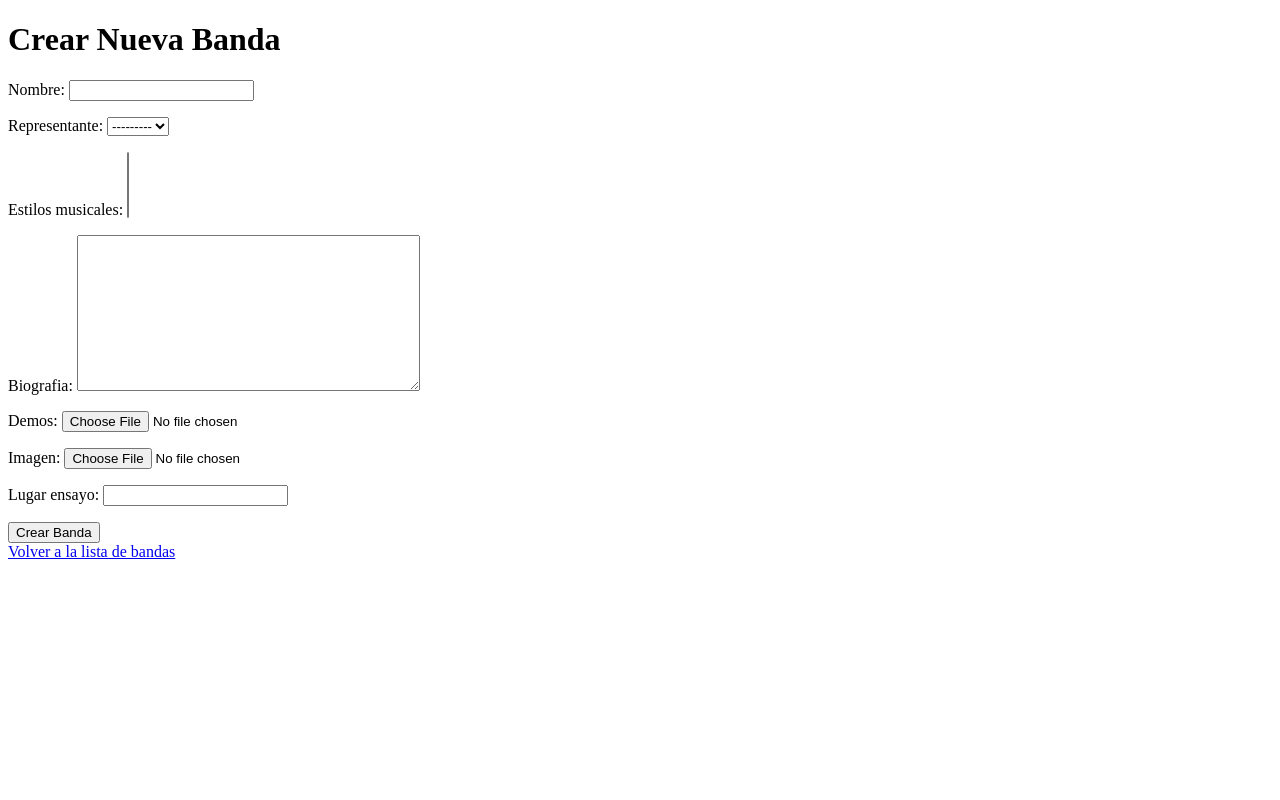
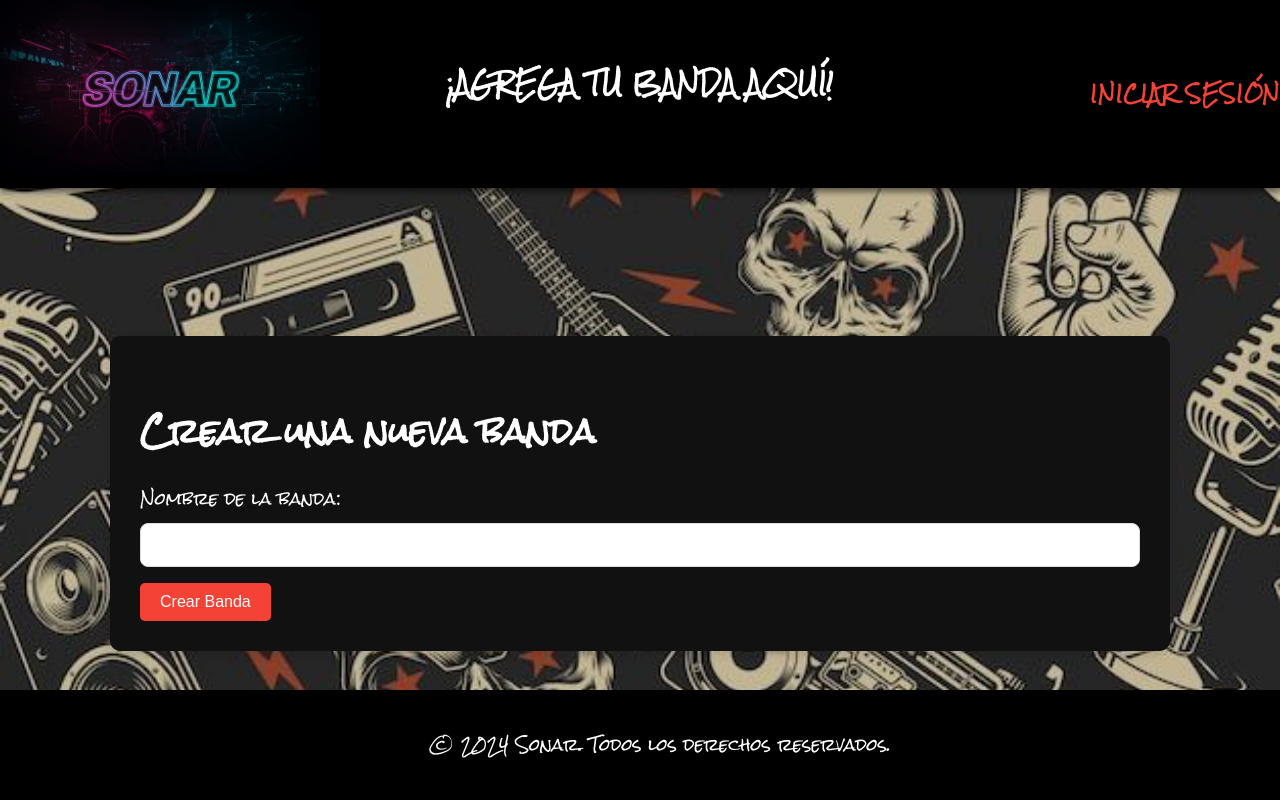
Before and after one commit to NicoButter/sonar, a Django app: template bandas/templates/create_banda.html in a window 1280 px wide. Run offline with Django 5.2, Linux system fonts and the light colour scheme; the template is opened without the code that fills it: values that come from a table or form of the project are taken from there, others are empty.

Commit message:
dasboard updates

```diff
--- a/accounts/templates/landing_page.html
+++ b/accounts/templates/landing_page.html
@@ -7,6 +7,7 @@
 {% endblock %}
 
 {% block title %}Landing{% endblock %}
+
 {% block header_title %}bienvenido!{% endblock %}
 
 {% block content %}
--- a/bandas/forms.py
+++ b/bandas/forms.py
@@ -1,7 +1,24 @@
 from django import forms
-from .models import Banda
+from .models import Banda, EstiloMusical, Integrante
+from accounts.models import Usuario
 
 class BandaForm(forms.ModelForm):
     class Meta:
         model = Banda
-        fields = ['nombre', 'representante', 'estilos_musicales', 'biografia', 'demos', 'imagen', 'lugar_ensayo']
+        fields = ['nombre']  # Solo el nombre al principio
+
+
+# class BandaForm(forms.ModelForm):
+#     class Meta:
+#         model = Banda
+#         fields = ['nombre', 'representante', 'estilos_musicales', 'biografia', 'demos', 'imagen', 'lugar_ensayo', 'estado']
+
+#     representante = forms.ModelChoiceField(queryset=Usuario.objects.filter(is_representative=True), label="Representante")
+#     estilos_musicales = forms.ModelMultipleChoiceField(queryset=EstiloMusical.objects.all(), widget=forms.CheckboxSelectMultiple)
+
+class IntegranteForm(forms.ModelForm):
+    class Meta:
+        model = Integrante
+        fields = ['rol', 'instrumentos_favoritos', 'fecha_ingreso', 'genero_preferido', 'descripcion_personal', 'redes_sociales', 'imagen']
+
+    banda = forms.ModelChoiceField(queryset=Banda.objects.all(), widget=forms.HiddenInput())
--- a/bandas/models.py
+++ b/bandas/models.py
@@ -31,7 +31,7 @@ def integrante_imagen_directory_path(instance, filename):
 
 class Banda(models.Model):
     nombre = models.CharField(max_length=100, unique=True)
-    representante = models.OneToOneField(Usuario, on_delete=models.CASCADE, related_name='banda')
+    representante = models.OneToOneField(Usuario, on_delete=models.CASCADE, related_name='banda', null=True, blank=True)
     estilos_musicales = models.ManyToManyField(EstiloMusical)
     biografia = models.TextField()
     demos = models.FileField(upload_to=banda_directory_path, blank=True, null=True)
--- /dev/null
+++ b/bandas/static/bandas/css/create_banda_styles.css
@@ -0,0 +1,72 @@
+/* Estilos generales */
+.container {
+    width: 80%;
+    max-width: 1000px;
+    margin: 0 auto;
+    padding: 30px;
+    background-color: #111;
+    border-radius: 10px;
+    box-shadow: 0 4px 8px rgba(0, 0, 0, 0.1);
+}
+
+.page-title {
+    font-size: 2rem;
+    font-weight: bold;
+    color: #333;
+    text-align: center;
+    margin-bottom: 20px;
+}
+
+/* Estilos de los formularios */
+.banda-form {
+    display: flex;
+    flex-direction: column;
+    gap: 30px;
+}
+
+.form-section {
+    padding: 15px;
+    border: 1px solid #ddd;
+    border-radius: 8px;
+}
+
+.form-title {
+    font-size: 1.5rem;
+    font-weight: bold;
+    color: #444;
+    margin-bottom: 15px;
+}
+
+/* Estilos para los campos de formulario */
+input,
+textarea,
+select {
+    width: 100%;
+    padding: 12px;
+    margin: 5px 0 15px 0;
+    border: 1px solid #ddd;
+    border-radius: 8px;
+    font-size: 1rem;
+    box-sizing: border-box;
+}
+
+input[type="file"] {
+    padding: 5px;
+}
+
+/* Estilos del botón */
+.btn-submit {
+    background-color: #4CAF50;
+    color: white;
+    border: none;
+    padding: 15px 30px;
+    font-size: 1rem;
+    cursor: pointer;
+    border-radius: 5px;
+    align-self: center;
+    transition: background-color 0.3s ease;
+}
+
+.btn-submit:hover {
+    background-color: #45a049;
+}
--- a/bandas/templates/create_banda.html
+++ b/bandas/templates/create_banda.html
@@ -1,17 +1,25 @@
-<!DOCTYPE html>
-<html lang="en">
-<head>
-    <meta charset="UTF-8">
-    <meta name="viewport" content="width=device-width, initial-scale=1.0">
-    <title>Crear Banda</title>
-</head>
-<body>
-    <h1>Crear Nueva Banda</h1>
-    <form method="post" enctype="multipart/form-data">
-        {% csrf_token %}
-        {{ form.as_p }}
-        <button type="submit">Crear Banda</button>
+{% extends 'base.html' %}
+
+{% load static %}
+
+{% block extra_styles %}
+    <link rel="stylesheet" href="{% static 'bandas/css/create_banda_styles.css' %}">
+{% endblock %}
+
+{% block title %}Agregar Banda{% endblock %}
+
+{% block header_title %}¡Agrega tu banda aquí!{% endblock %}
+
+{% block content %}
+  <div class="container">
+    <h2>Crear una nueva banda</h2>
+    <form method="POST">
+      {% csrf_token %}
+      <div class="form-group">
+        <label for="nombre">Nombre de la banda:</label>
+        <input type="text" id="nombre" name="nombre" class="form-control" required>
+      </div>
+      <button type="submit" class="btn btn-primary">Crear Banda</button>
     </form>
-    <a href="{% url 'banda_list' %}">Volver a la lista de bandas</a>
-</body>
-</html>
+  </div>
+{% endblock %}
--- a/bandas/urls.py
+++ b/bandas/urls.py
@@ -4,6 +4,8 @@ from . import views
 urlpatterns = [
     path('', views.banda_list, name='banda_list'),  # Lista de bandas
     path('create/', views.create_banda, name='create_banda'),  # Crear una banda
+    path('bandas/eliminar/<int:banda_id>/', views.eliminar_banda, name='eliminar_banda'),
+    path('crear-integrante/', views.crear_integrante, name='crear_integrante'),
     path('<int:banda_id>/', views.banda_detail, name='banda_detail'),  # Detalle de una banda
     path('<int:banda_id>/edit/', views.edit_banda, name='edit_banda'),  # Editar una banda
 ]
```
Also changed, not shown: bandas/templates/crear_integrante.html (added, +26 -0 lines), bandas/views.py (+67 -15 lines), dashboards/templates/representative_dashboard.html (+32 -16 lines), bandas/gusto-amplificado/no-image.png (added), bandas/gusto-amplificado/no-image_HFwcyZ4.png (added), bandas/gusto-amplificado/no-image_RjJm5xL.png (added), bandas/gusto-amplificado/no-image_UhmySi3.png (added), bandas/gusto-amplificado/no-image_x8t4zdd.png (added), bandas/gusto-amplificado/no-image_xaoDoGU.png (added), bandas/migrations/0002_alter_banda_representante.py (added), static/images/no-image.png (added).
